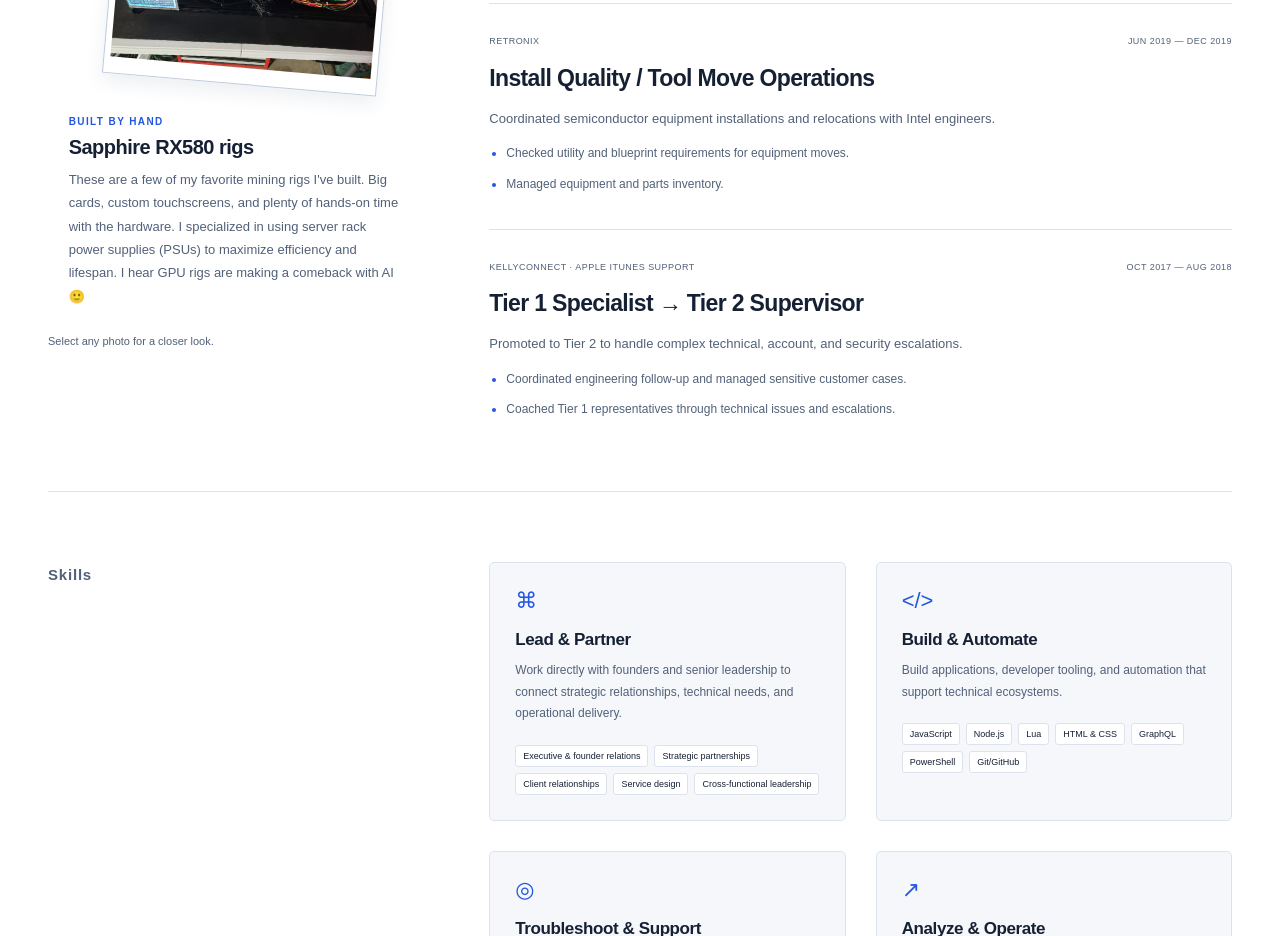
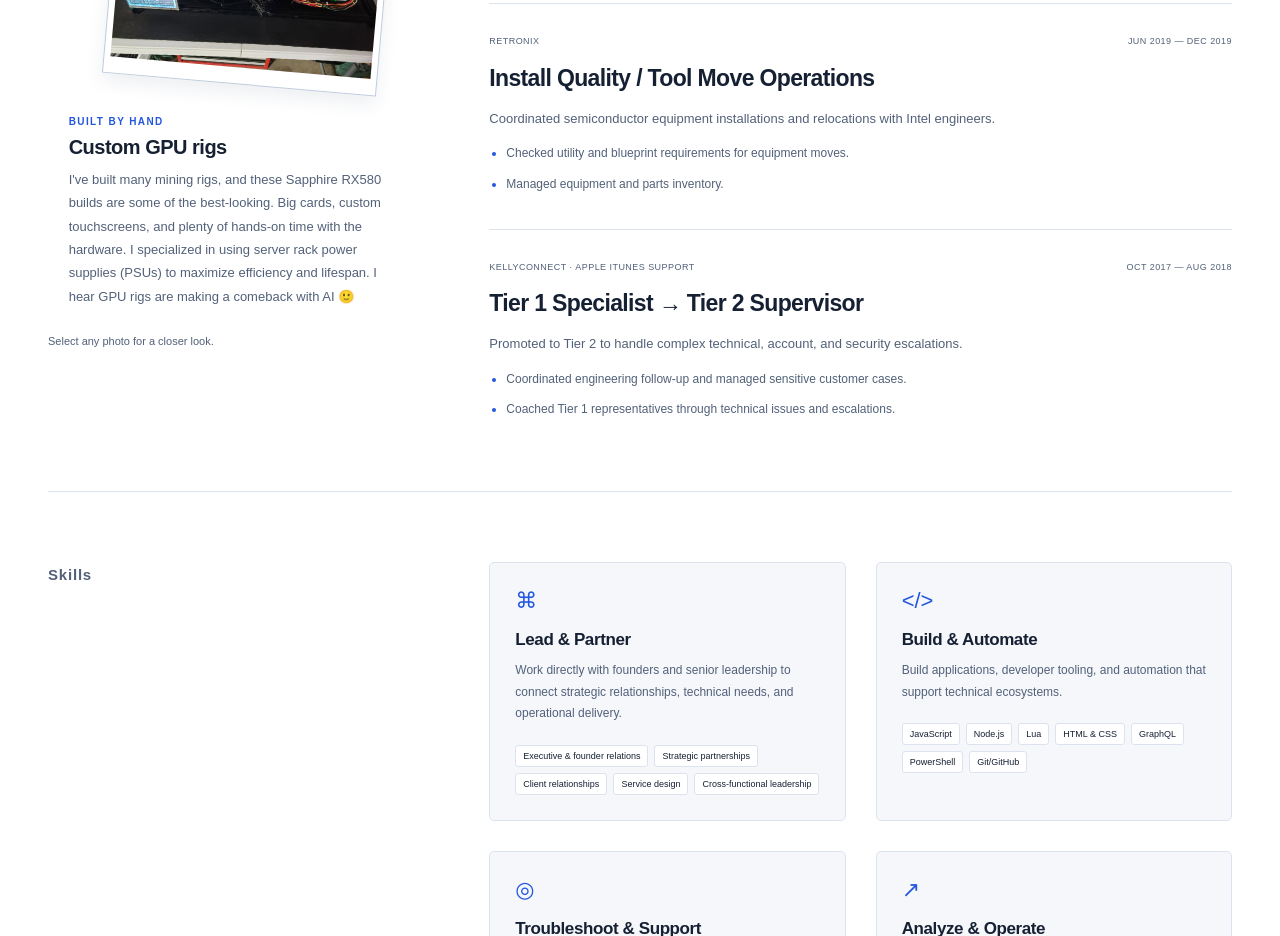
Before and after one commit to Jonny-Ringo/Jon_williams, a website built with Vite: page career/index.html in a window 1280 px wide. Shown: the part 1774-2710 px from the top of the page. Built offline with nearby package versions, Linux system fonts and the light colour scheme.

Commit message:
Clarify custom GPU rig heading and build experience

```diff
--- a/career/index.html
+++ b/career/index.html
@@ -259,10 +259,11 @@
             </div>
             <figcaption>
               <span class="snapshot-label">Built by hand</span>
-              <h3>Sapphire RX580 rigs</h3>
+              <h3>Custom GPU rigs</h3>
               <p>
-                These are a few of my favorite mining rigs I've built. Big cards, custom touchscreens,
-                and plenty of hands-on time with the hardware. I specialized in using server rack
+                I've built many mining rigs, and these Sapphire RX580 builds are some of the
+                best-looking. Big cards, custom touchscreens, and plenty of hands-on time with the
+                hardware. I specialized in using server rack
                 power supplies (PSUs) to maximize efficiency and lifespan. I hear GPU rigs are making
                 a comeback with AI 🙂
               </p>
```
